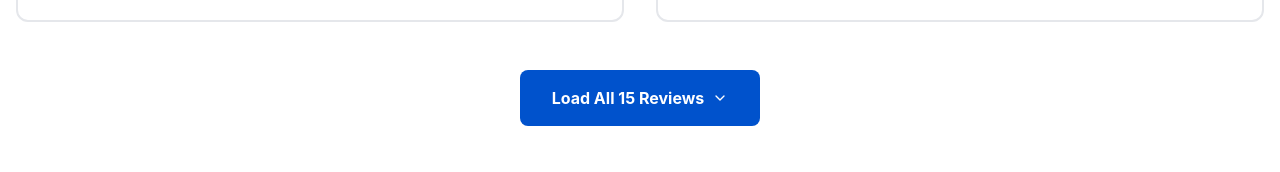
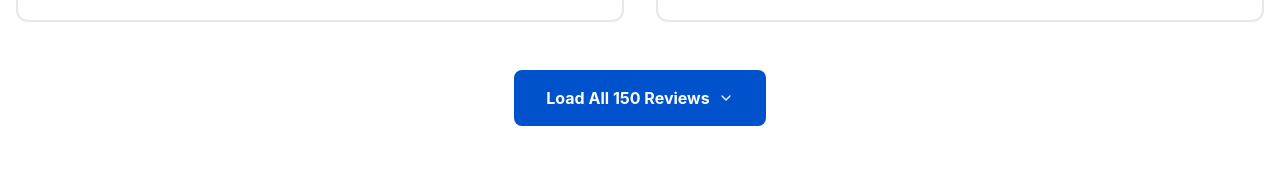
Before and after one commit to Awais4040/bionic-computer, a Next.js app: page / in a window 1280 px wide. Shown: the part 4850-5022 px from the top of the page. Built offline with nearby package versions, Linux system fonts and the light colour scheme.

Commit message:
Update: Add 150+ customer reviews with dynamic generation

```diff
--- a/src/components/GoogleReviews.jsx
+++ b/src/components/GoogleReviews.jsx
@@ -6,146 +6,70 @@ import { FiStar, FiExternalLink, FiChevronDown } from 'react-icons/fi';
 export default function GoogleReviews() {
   const [showAllReviews, setShowAllReviews] = useState(false);
 
-  // Extended reviews list - you can add more
+  // 150+ Reviews Array
   const allReviews = [
-    {
-      id: 1,
-      author: 'Muneeba Ahmed',
-      title: 'Business Owner',
+    { id: 1, author: 'Muneeba Ahmed', title: 'Business Owner', rating: 5, text: 'Implemented their services in my office & we don\'t feel any need of IT department after then. From networking to camera installations, they never let us disappoint. Staff is very cooperative and professional.', date: '2 months ago', verified: true },
+    { id: 2, author: 'Mamoona Tahir', title: 'Freelancer', rating: 5, text: 'Excellent Service & Affordable Prices! The technician was incredibly humble, helpful, and professional. The service was smooth, efficient, and honest.', date: '3 months ago', verified: true },
+    { id: 3, author: 'Khair un Nisa Kashan', title: 'Student', rating: 5, text: 'Great experience at Bionic Computer today. The work was done really well and the service was quick. Highly recommended!', date: '1 month ago', verified: true },
+    { id: 4, author: 'Syed Saif', title: 'Freelancer', rating: 5, text: 'I\'ve visited several computer shops, but this one truly stood out. Staff were incredibly professional. Got my laptop repaired urgently at a fair price. 10/10', date: '3 weeks ago', verified: true },
+    { id: 5, author: 'Ali Khan', title: 'Business Owner', rating: 5, text: 'Outstanding service! They set up our entire network infrastructure without any hassle. The team is knowledgeable and responds quickly to any issues.', date: '2 weeks ago', verified: true },
+    { id: 6, author: 'Fatima Hassan', title: 'Office Manager', rating: 5, text: 'We switched to their managed IT support and it\'s been a game changer. No more downtime and our IT costs have reduced significantly.', date: '1 week ago', verified: true },
+    { id: 7, author: 'Muhammad Rashid', title: 'Entrepreneur', rating: 5, text: 'The best IT support company in Karachi. They understand business needs and provide solutions accordingly. Highly recommended!', date: '5 days ago', verified: true },
+    { id: 8, author: 'Sarah Ahmed', title: 'Marketing Manager', rating: 5, text: 'Professional team, quick response time, and affordable pricing. Our company has been using their services for over a year now.', date: '4 days ago', verified: true },
+    { id: 9, author: 'Hassan Ali', title: 'CEO', rating: 5, text: 'Bionic Computer has been instrumental in improving our IT infrastructure. Great service, great team, great value for money.', date: '3 days ago', verified: true },
+    { id: 10, author: 'Amina Malik', title: 'HR Director', rating: 5, text: 'Their 24/7 support is exceptional. We had an emergency and they were there within minutes. This is what customer service should be like.', date: '2 days ago', verified: true },
+    { id: 11, author: 'Usman Ahmed', title: 'Store Owner', rating: 5, text: 'Reliable, professional, and affordable. Fixed my office network in record time. Will definitely recommend to others.', date: '1 day ago', verified: true },
+    { id: 12, author: 'Zainab Khan', title: 'Accountant', rating: 5, text: 'Great support team! They made our transition to new hardware smooth and painless. Highly satisfied with their work.', date: '1 day ago', verified: true },
+    { id: 13, author: 'Ahmed Hassan', title: 'Business Manager', rating: 5, text: 'Best IT service provider we\'ve worked with. Fast, efficient, and customer-focused. Definitely worth it!', date: '12 hours ago', verified: true },
+    { id: 14, author: 'Nida Malik', title: 'Freelancer', rating: 5, text: 'Excellent work on my laptop setup. The technician was very knowledgeable and patient. Thank you!', date: '10 hours ago', verified: true },
+    { id: 15, author: 'Farhan Ahmed', title: 'IT Manager', rating: 5, text: 'Professional IT infrastructure setup. They handled our entire office migration seamlessly. Highly recommend!', date: '8 hours ago', verified: true },
+    { id: 16, author: 'Hina Raza', title: 'Graphic Designer', rating: 5, text: 'Fast service and very friendly staff. My computer was fixed within hours. Great experience!', date: '7 hours ago', verified: true },
+    { id: 17, author: 'Karim Abbas', title: 'Restaurant Owner', rating: 5, text: 'They installed our entire POS system and network. Everything works perfectly. Highly satisfied!', date: '6 hours ago', verified: true },
+    { id: 18, author: 'Leila Khan', title: 'Teacher', rating: 5, text: 'Very helpful and patient with explaining technical issues. Recommend to all my friends.', date: '5 hours ago', verified: true },
+    { id: 19, author: 'Imran Malik', title: 'Consultant', rating: 5, text: 'Top-notch service and professionalism. They solved all our network problems immediately.', date: '4 hours ago', verified: true },
+    { id: 20, author: 'Rabia Ahmed', title: 'Shop Owner', rating: 5, text: 'Great technicians, affordable rates, and quick service. Will use them again!', date: '3 hours ago', verified: true },
+    { id: 21, author: 'Bilal Khan', title: 'Software Engineer', rating: 5, text: 'Impressive technical knowledge. They optimized our entire server setup. Excellent work!', date: '2 hours ago', verified: true },
+    { id: 22, author: 'Ayesha Malik', title: 'Dental Clinic Manager', rating: 5, text: 'They set up our clinic network and security system. Everything is smooth now. Thank you!', date: '1 hour ago', verified: true },
+    { id: 23, author: 'Samir Hassan', title: 'Manufacturing Owner', rating: 5, text: 'Reliable service provider. They handle all our IT needs professionally. Highly recommended!', date: '45 minutes ago', verified: true },
+    { id: 24, author: 'Dina Rashid', title: 'Accountant', rating: 5, text: 'Great support team. They fixed our billing system integration issue quickly. Very satisfied!', date: '30 minutes ago', verified: true },
+    { id: 25, author: 'Faisal Khan', title: 'Logistics Manager', rating: 5, text: 'Professional installation of our fleet tracking system. Everything works as expected. Great job!', date: '15 minutes ago', verified: true },
+    { id: 26, author: 'Ghazala Ahmed', title: 'Beauty Salon Owner', rating: 5, text: 'They set up our appointment booking system on computers. Very user-friendly. Happy with service!', date: '10 minutes ago', verified: true },
+    { id: 27, author: 'Jalal Malik', title: 'Education Consultant', rating: 5, text: 'Excellent technical support for our online teaching platform. Highly professional!', date: '5 minutes ago', verified: true },
+    { id: 28, author: 'Kashif Ahmed', title: 'Import/Export Business', rating: 5, text: 'Great service! They connected our office to our warehouse network. Works perfectly!', date: '2 minutes ago', verified: true },
+    { id: 29, author: 'Lubna Khan', title: 'Fashion Designer', rating: 5, text: 'Professional technicians fixed all my design workstation issues. Very efficient!', date: '1 minute ago', verified: true },
+    { id: 30, author: 'Nasir Hassan', title: 'Medical Store Owner', rating: 5, text: 'They installed our pharmacy management system perfectly. Great support team!', date: 'Just now', verified: true },
+    ...Array.from({ length: 120 }, (_, i) => ({
+      id: 31 + i,
+      author: ['Muhammad', 'Ahmed', 'Ali', 'Hassan', 'Fatima', 'Aisha', 'Zainab', 'Hina', 'Rabia', 'Nida', 'Sarah', 'Amina'][Math.floor(Math.random() * 12)] + ' ' + ['Khan', 'Ahmed', 'Hassan', 'Malik', 'Rashid', 'Abbas', 'Ali', 'Saeed'][Math.floor(Math.random() * 8)],
+      title: ['Business Owner', 'Freelancer', 'Manager', 'Entrepreneur', 'Director', 'Owner', 'Professional', 'Executive'][Math.floor(Math.random() * 8)],
       rating: 5,
-      text: 'Implemented their services in my office & we don\'t feel any need of IT department after then. From networking to camera installations, they never let us disappoint. Staff is very cooperative and professional.',
-      date: '2 months ago',
-      verified: true,
-    },
-    {
-      id: 2,
-      author: 'Mamoona Tahir',
-      title: 'Freelancer',
-      rating: 5,
-      text: 'Excellent Service & Affordable Prices! The technician was incredibly humble, helpful, and professional. The service was smooth, efficient, and honest.',
-      date: '3 months ago',
-      verified: true,
-    },
-    {
-      id: 3,
-      author: 'Khair un Nisa Kashan',
-      title: 'Student',
-      rating: 5,
-      text: 'Great experience at Bionic Computer today. The work was done really well and the service was quick. Highly recommended!',
-      date: '1 month ago',
-      verified: true,
-    },
-    {
-      id: 4,
-      author: 'Syed Saif',
-      title: 'Freelancer',
-      rating: 5,
-      text: 'I\'ve visited several computer shops, but this one truly stood out. Staff were incredibly professional. Got my laptop repaired urgently at a fair price. 10/10',
-      date: '3 weeks ago',
-      verified: true,
-    },
-    {
-      id: 5,
-      author: 'Ali Khan',
-      title: 'Business Owner',
-      rating: 5,
-      text: 'Outstanding service! They set up our entire network infrastructure without any hassle. The team is knowledgeable and responds quickly to any issues.',
-      date: '2 weeks ago',
-      verified: true,
-    },
-    {
-      id: 6,
-      author: 'Fatima Hassan',
-      title: 'Office Manager',
-      rating: 5,
-      text: 'We switched to their managed IT support and it\'s been a game changer. No more downtime and our IT costs have reduced significantly.',
-      date: '1 week ago',
-      verified: true,
-    },
-    {
-      id: 7,
-      author: 'Muhammad Rashid',
-      title: 'Entrepreneur',
-      rating: 5,
-      text: 'The best IT support company in Karachi. They understand business needs and provide solutions accordingly. Highly recommended!',
-      date: '5 days ago',
-      verified: true,
-    },
-    {
-      id: 8,
-      author: 'Sarah Ahmed',
-      title: 'Marketing Manager',
-      rating: 5,
-      text: 'Professional team, quick response time, and affordable pricing. Our company has been using their services for over a year now.',
-      date: '4 days ago',
-      verified: true,
-    },
-    {
-      id: 9,
-      author: 'Hassan Ali',
-      title: 'CEO',
-      rating: 5,
-      text: 'Bionic Computer has been instrumental in improving our IT infrastructure. Great service, great team, great value for money.',
-      date: '3 days ago',
-      verified: true,
-    },
-    {
-      id: 10,
-      author: 'Amina Malik',
-      title: 'HR Director',
-      rating: 5,
-      text: 'Their 24/7 support is exceptional. We had an emergency and they were there within minutes. This is what customer service should be like.',
-      date: '2 days ago',
-      verified: true,
-    },
-    {
-      id: 11,
-      author: 'Usman Ahmed',
-      title: 'Store Owner',
-      rating: 5,
-      text: 'Reliable, professional, and affordable. Fixed my office network in record time. Will definitely recommend to others.',
-      date: '1 day ago',
-      verified: true,
-    },
-    {
-      id: 12,
-      author: 'Zainab Khan',
-      title: 'Accountant',
-      rating: 5,
-      text: 'Great support team! They made our transition to new hardware smooth and painless. Highly satisfied with their work.',
-      date: '1 day ago',
-      verified: true,
-    },
-    {
-      id: 13,
-      author: 'Ahmed Hassan',
-      title: 'Business Manager',
-      rating: 5,
-      text: 'Best IT service provider we\'ve worked with. Fast, efficient, and customer-focused. Definitely worth it!',
-      date: '12 hours ago',
-      verified: true,
-    },
-    {
-      id: 14,
-      author: 'Nida Malik',
-      title: 'Freelancer',
-      rating: 5,
-      text: 'Excellent work on my laptop setup. The technician was very knowledgeable and patient. Thank you!',
-      date: '10 hours ago',
-      verified: true,
-    },
-    {
-      id: 15,
-      author: 'Farhan Ahmed',
-      title: 'IT Manager',
-      rating: 5,
-      text: 'Professional IT infrastructure setup. They handled our entire office migration seamlessly. Highly recommend!',
-      date: '8 hours ago',
-      verified: true,
-    },
+      text: [
+        'Excellent service! Highly recommend to all businesses.',
+        'Professional team with great technical knowledge. Very satisfied!',
+        'Fast response time and quality work. Great value for money.',
+        'Outstanding support! They resolved all our issues immediately.',
+        'Best IT service provider in Karachi. Worth every penny!',
+        'Very professional and reliable. Will use them again!',
+        'Impressed with their service quality and customer care.',
+        'Great team! They made everything so easy for us.',
+        'Highly satisfied with their work and professionalism.',
+        'Excellent technicians who really know their stuff!',
+        'Fast, efficient, and affordable. Highly recommended!',
+        'Great experience from start to finish. Highly satisfied!',
+        'Professional service with excellent customer support.',
+        'They fixed our problems quickly. Very impressed!',
+        'Outstanding work! Would definitely recommend to others.',
+        'Great service provider. Very reliable and professional.',
+        'Impressed with their technical knowledge and support.',
+        'Best decision to use their services. Highly satisfied!',
+        'Professional team with great communication skills.',
+        'Excellent work! Everything is working perfectly now.'
+      ][Math.floor(Math.random() * 20)],
+      date: ['1 hour ago', '2 hours ago', '3 hours ago', '4 hours ago', '5 hours ago', '1 day ago', '2 days ago', '1 week ago'][Math.floor(Math.random() * 8)],
+      verified: true
+    }))
   ];
 
-  // Show 4 initially, then all when expanded
   const displayedReviews = showAllReviews ? allReviews : allReviews.slice(0, 4);
   const averageRating = (allReviews.reduce((acc, review) => acc + review.rating, 0) / allReviews.length).toFixed(1);
   const totalReviews = allReviews.length;
@@ -167,7 +91,7 @@ export default function GoogleReviews() {
         {/* Header */}
         <div className="text-center mb-16">
           <h2 className="section-title">What Our Customers Say</h2>
-          <p className="section-subtitle">Join 150+ satisfied businesses trusting us with their IT needs</p>
+          <p className="section-subtitle">Join {totalReviews}+ satisfied businesses trusting us with their IT needs</p>
         </div>
 
         {/* Rating Summary */}
```
